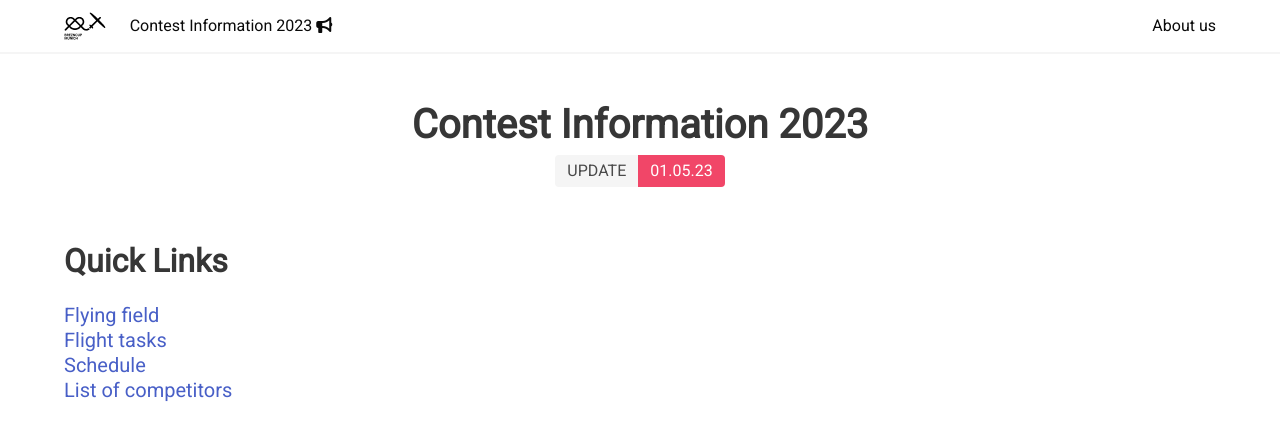
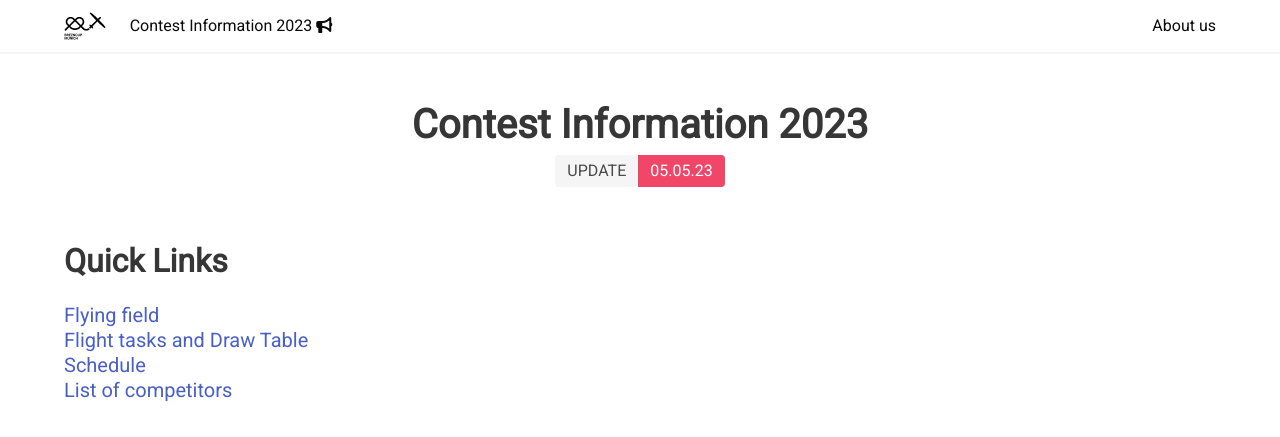
Before and after one commit to leonwenning/brezncup-munich, a Jekyll site: the page built from contest_info.html, in a window 1280 px wide and 1400 px high. Shown: the top 437 px of the window. Built offline with Jekyll 4.4.1, drawn with Linux system fonts in a browser that asks for light colours; nearby versions of some CDN libraries; some of the changed text lies outside the part shown.

Commit message:
add draw table

```diff
--- a/contest_info.html
+++ b/contest_info.html
@@ -8,7 +8,7 @@ title: Contest Information
         <h1 class="title is-2 has-text-centered mb-2">Contest Information 2023</h1>
         <div class="tags has-addons is-justify-content-center are-medium">
             <span class="tag">UPDATE</span>
-            <span class="tag is-danger">01.05.23</span>
+            <span class="tag is-danger">05.05.23</span>
         </div>
         <h1 class="title mt-6">Quick Links</h1>
         <ul>
@@ -19,7 +19,7 @@ title: Contest Information
             </li>
             <li>
                 <h2 class="subtitle">
-                    <a href="#flight_tasks">Flight tasks</a>
+                    <a href="#flight_tasks">Flight tasks and Draw Table</a>
                 </h2>
             </li>
             <li>
@@ -45,7 +45,8 @@ title: Contest Information
 <div class="container border-top"></div>
 <section class="section is-small" id="flight_tasks">
     <div class="container">
-        <h1 class="title mb-6"># Flight tasks</h1>
+        <h1 class="title mb-6"># Flight tasks and Draw Table</h1>
+        <p class="subtitle is-4">You can find the draw table <a href="assets/images/Brezncup_Munich_2023_Draw_Table.pdf">here</a>.</p>
         <p class="subtitle is-4">For a detailed description of each flight task, refer to the <a href="https://www.fai.org/sites/default/files/sc4_vol_f3_soaring_23.pdf">official FAI document</a>.</p>
         <table class="table">
             <thead>
```
Also changed, not shown: 1 other file.
